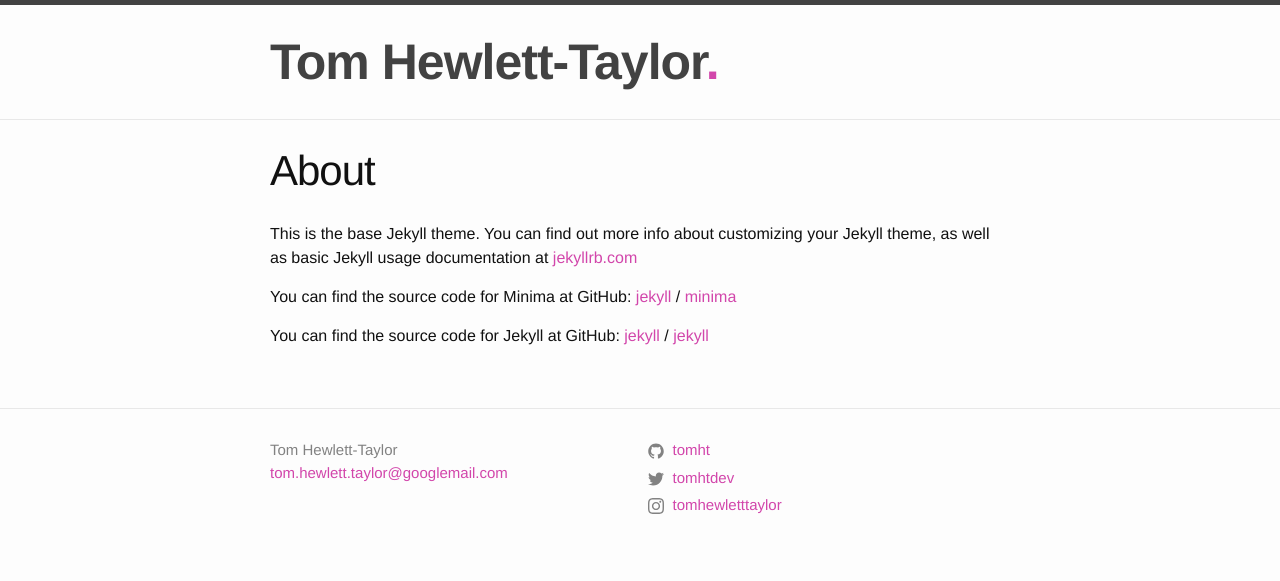
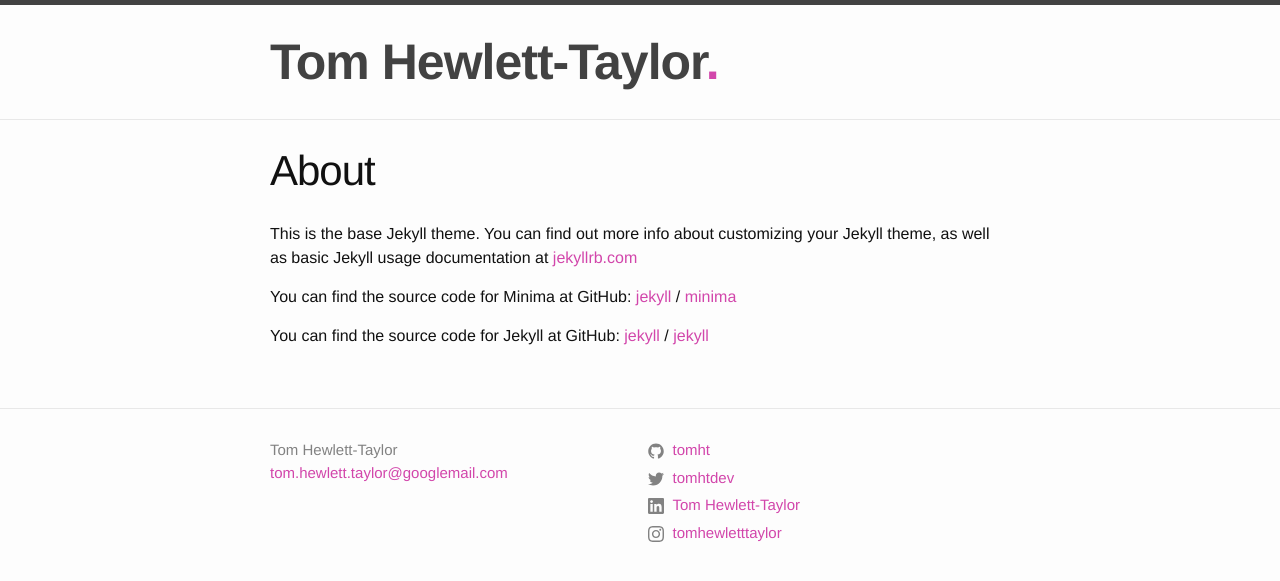
Before and after one commit to tomht/tomht.github.io, a Jekyll site: the page built from about.md, in a window 1280 px wide. Shown: the top 581 px of the page. Built offline with Jekyll 4.4.1, drawn with Linux system fonts in a browser that asks for light colours.

Commit message:
Add LinkedIn link to footer.

```diff
--- a/_config.yml
+++ b/_config.yml
@@ -23,6 +23,8 @@
 twitter_username: tomhtdev
 github_username:  tomht
 instagram_username: tomhewletttaylor
+linkedin_username: Tom Hewlett-Taylor
+linkedin_address: tom-hewlett-taylor-6438859a
 
 # Build settings
 markdown: kramdown
--- a/_includes/footer.html
+++ b/_includes/footer.html
@@ -32,6 +32,12 @@
           </li>
           {% endif %}
 
+          {% if site.linkedin_username %}
+          <li>
+            {% include icon-linkedin.html address=site.linkedin_address username=site.linkedin_username %}
+          </li>
+          {% endif %}
+
           {% if site.instagram_username %}
           <li>
             {% include icon-instagram.html username=site.instagram_username %}
--- /dev/null
+++ b/_includes/icon-linkedin.html
@@ -0,0 +1 @@
+<a href="https://www.linkedin.com/in/{{ include.address }}"><span class="icon icon--linkedin">{% include icon-linkedin.svg %}</span><span class="username">{{ include.username }}</span></a>
```
Also changed, not shown: _includes/icon-linkedin.svg (added).
